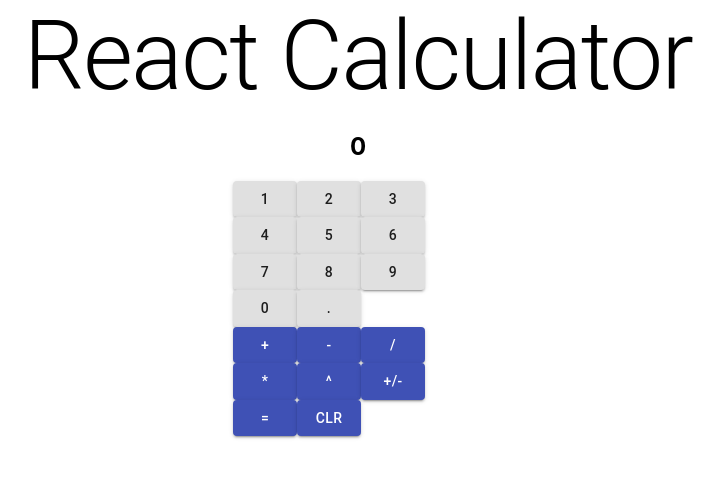
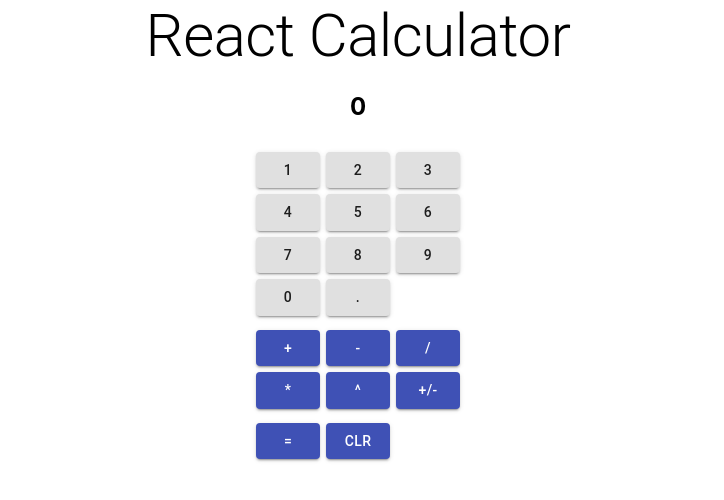
Before and after one commit to benzend/react-typescript-calculator, a React (Create React App) app: page / in a window 1280 px wide. Shown: the top 500 px of the page, without its empty margins (282-1006 px from the left). Built offline with nearby package versions, Linux system fonts and the light colour scheme.

Commit message:
added more layouts and styling

```diff
--- a/src/calculator/Calculator.tsx
+++ b/src/calculator/Calculator.tsx
@@ -2,12 +2,15 @@
 import { useState } from "react";
 
 // External Packages
-import { Box, Typography } from "@material-ui/core";
+import { Typography } from "@material-ui/core";
 
 // Components
 import { Display } from "./components/Display";
 import { Buttons } from "./components/Buttons";
+
+// Styles
 import { CalculatorLayout } from "./layout/CalculatorLayout";
+import { CalcSectionLayout } from "./layout/CalcSectionLayout";
 
 // Utility
 import { handleOps } from "../utils/utils";
@@ -46,15 +49,17 @@ export const Calculator = () => {
 
   return (
     <CalculatorLayout>
-      <Typography variant="h1">React Calculator</Typography>
-      <Box>
+      <Typography variant="h2" component="h1">
+        React Calculator
+      </Typography>
+      <CalcSectionLayout>
         <Display
           currentNum1={currentNum1}
           currentNum2={currentNum2}
           currentOperator={currentOperator}
           total={total}
         />
-      </Box>
+      </CalcSectionLayout>
       <Buttons
         setTotal={setTotal}
         setCurrentNum1={setCurrentNum1}
--- a/src/calculator/components/buttons/components/Clear.tsx
+++ b/src/calculator/components/buttons/components/Clear.tsx
@@ -1,4 +1,5 @@
 import { Button } from "@material-ui/core";
+import { ButtonLayout } from "../layout/ButtonLayout";
 
 interface Props {
   reset: any;
@@ -6,6 +7,7 @@ interface Props {
 
 export const Clear = ({ reset }: Props) => {
   return (
+    <ButtonLayout>
       <Button
         className="button"
         variant="contained"
@@ -14,5 +16,6 @@ export const Clear = ({ reset }: Props) => {
       >
         CLR
       </Button>
+    </ButtonLayout>
   );
 };
--- a/src/calculator/components/buttons/components/Dot.tsx
+++ b/src/calculator/components/buttons/components/Dot.tsx
@@ -1,4 +1,5 @@
 import { Button } from "@material-ui/core";
+import { ButtonLayout } from "../layout/ButtonLayout";
 
 interface Props {
   addDot: any;
@@ -6,8 +7,10 @@ interface Props {
 
 export const Dot = ({ addDot }: Props) => {
   return (
-    <Button variant="contained" onClick={addDot}>
-      .
-    </Button>
+    <ButtonLayout>
+      <Button variant="contained" onClick={addDot}>
+        .
+      </Button>
+    </ButtonLayout>
   );
 };
--- a/src/calculator/components/buttons/components/Equals.tsx
+++ b/src/calculator/components/buttons/components/Equals.tsx
@@ -1,4 +1,5 @@
 import { Button } from "@material-ui/core";
+import { ButtonLayout } from "../layout/ButtonLayout";
 
 interface Props {
   equalsHandler: any;
@@ -6,8 +7,10 @@ interface Props {
 
 export const Equals = ({ equalsHandler }: Props) => {
   return (
-    <Button variant="contained" color="primary" onClick={equalsHandler}>
-      =
-    </Button>
+    <ButtonLayout>
+      <Button variant="contained" color="primary" onClick={equalsHandler}>
+        =
+      </Button>
+    </ButtonLayout>
   );
 };
--- a/src/calculator/components/buttons/components/NegativeInt.tsx
+++ b/src/calculator/components/buttons/components/NegativeInt.tsx
@@ -1,4 +1,5 @@
 import { Button } from "@material-ui/core";
+import { ButtonLayout } from "../layout/ButtonLayout";
 
 interface Props {
   negativeHandler: any;
@@ -6,8 +7,10 @@ interface Props {
 
 export const NegativeInt = ({ negativeHandler }: Props) => {
   return (
-    <Button variant="contained" color="primary" onClick={negativeHandler}>
-      +/-
-    </Button>
+    <ButtonLayout>
+      <Button variant="contained" color="primary" onClick={negativeHandler}>
+        +/-
+      </Button>
+    </ButtonLayout>
   );
 };
--- a/src/calculator/components/buttons/components/Number.tsx
+++ b/src/calculator/components/buttons/components/Number.tsx
@@ -1,4 +1,5 @@
 import { Button } from "@material-ui/core";
+import { ButtonLayout } from "../layout/ButtonLayout";
 
 interface Props {
   num: string;
@@ -18,6 +19,7 @@ export const Number = ({
   currentOperator,
 }: Props) => {
   return (
+    <ButtonLayout>
       <Button
         variant="contained"
         onClick={() => {
@@ -30,5 +32,6 @@ export const Number = ({
       >
         {num}
       </Button>
+    </ButtonLayout>
   );
 };
--- a/src/calculator/components/buttons/components/Operator.tsx
+++ b/src/calculator/components/buttons/components/Operator.tsx
@@ -1,4 +1,5 @@
 import { Button } from "@material-ui/core";
+import { ButtonLayout } from "../layout/ButtonLayout";
 
 interface Props {
   op: string;
@@ -7,8 +8,10 @@ interface Props {
 
 export const Operator = ({ op, opHandler }: Props) => {
   return (
-    <Button variant="contained" color="primary" onClick={() => opHandler(op)}>
-      {op}
-    </Button>
+    <ButtonLayout>
+      <Button variant="contained" color="primary" onClick={() => opHandler(op)}>
+        {op}
+      </Button>
+    </ButtonLayout>
   );
 };
--- /dev/null
+++ b/src/calculator/components/buttons/layout/ButtonLayout.tsx
@@ -0,0 +1,6 @@
+import { Box } from "@material-ui/core";
+import { ChildrenOnlyProps } from "../../../layout/CalculatorLayout";
+
+export const ButtonLayout = ({ children }: ChildrenOnlyProps) => {
+  return <Box margin="3px">{children}</Box>;
+};
--- a/src/calculator/components/buttons/layout/ButtonSectionLayout.tsx
+++ b/src/calculator/components/buttons/layout/ButtonSectionLayout.tsx
@@ -8,6 +8,7 @@ export const ButtonSectionLayout = ({ children }: ChildrenOnlyProps) => {
       flexWrap="wrap"
       justifyContent="flex-start"
       alignItems="center"
+      margin="4px 0"
     >
       {children}
     </Box>
--- a/src/calculator/components/buttons/layout/ButtonsLayout.tsx
+++ b/src/calculator/components/buttons/layout/ButtonsLayout.tsx
@@ -3,7 +3,7 @@ import { ChildrenOnlyProps } from "../../../layout/CalculatorLayout";
 
 export const ButtonsLayout = ({ children }: ChildrenOnlyProps) => {
   return (
-    <Box maxWidth="250px" display="flex" flexDirection="column">
+    <Box maxWidth="210px" margin="4px 0" display="flex" flexDirection="column">
       {children}
     </Box>
   );
--- /dev/null
+++ b/src/calculator/layout/CalcSectionLayout.tsx
@@ -0,0 +1,10 @@
+import { Box } from "@material-ui/core";
+import { ChildrenOnlyProps } from "./CalculatorLayout";
+
+export const CalcSectionLayout = ({ children }: ChildrenOnlyProps) => {
+  return (
+    <Box display="flex" justifyContent="center" alignItems="center">
+      {children}
+    </Box>
+  );
+};
```
Also changed, not shown: 1 other file (tests, documents, lock files or other folders). Lines whose indentation alone changed are shown as unchanged.
